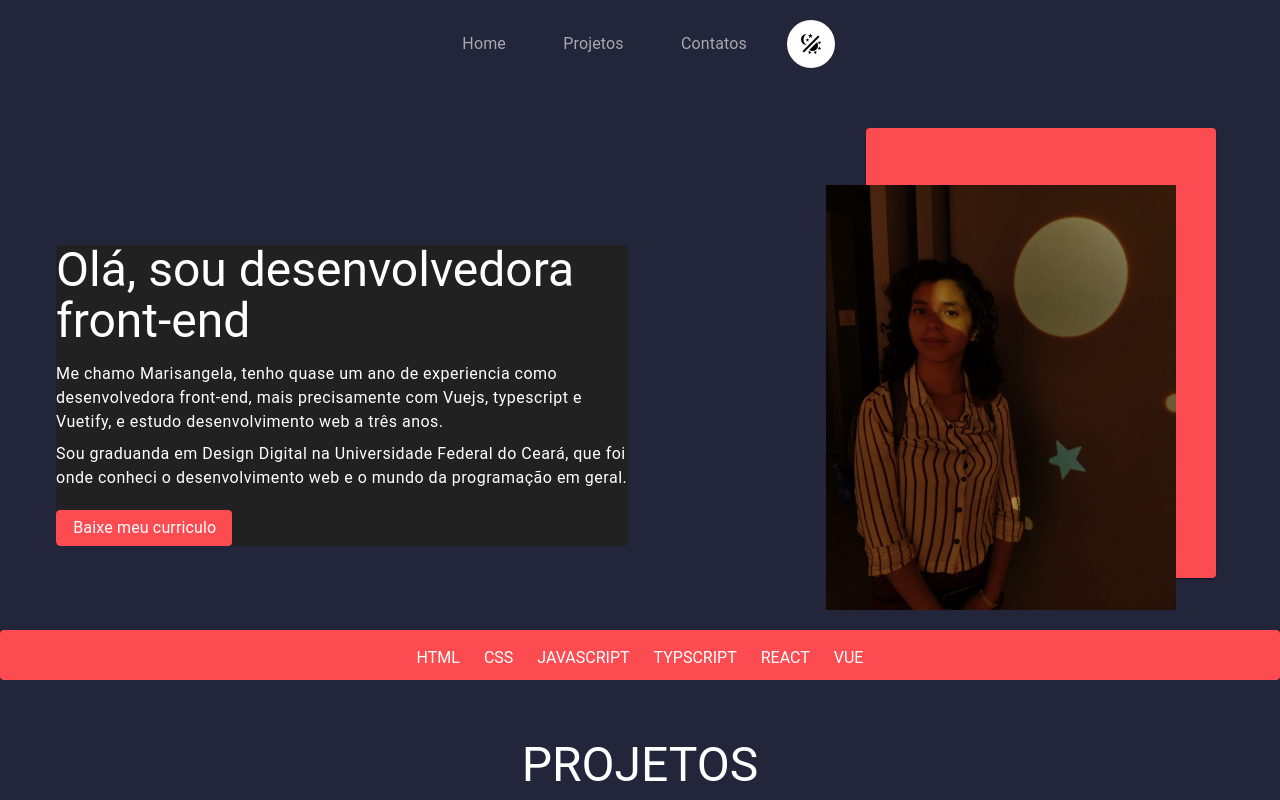
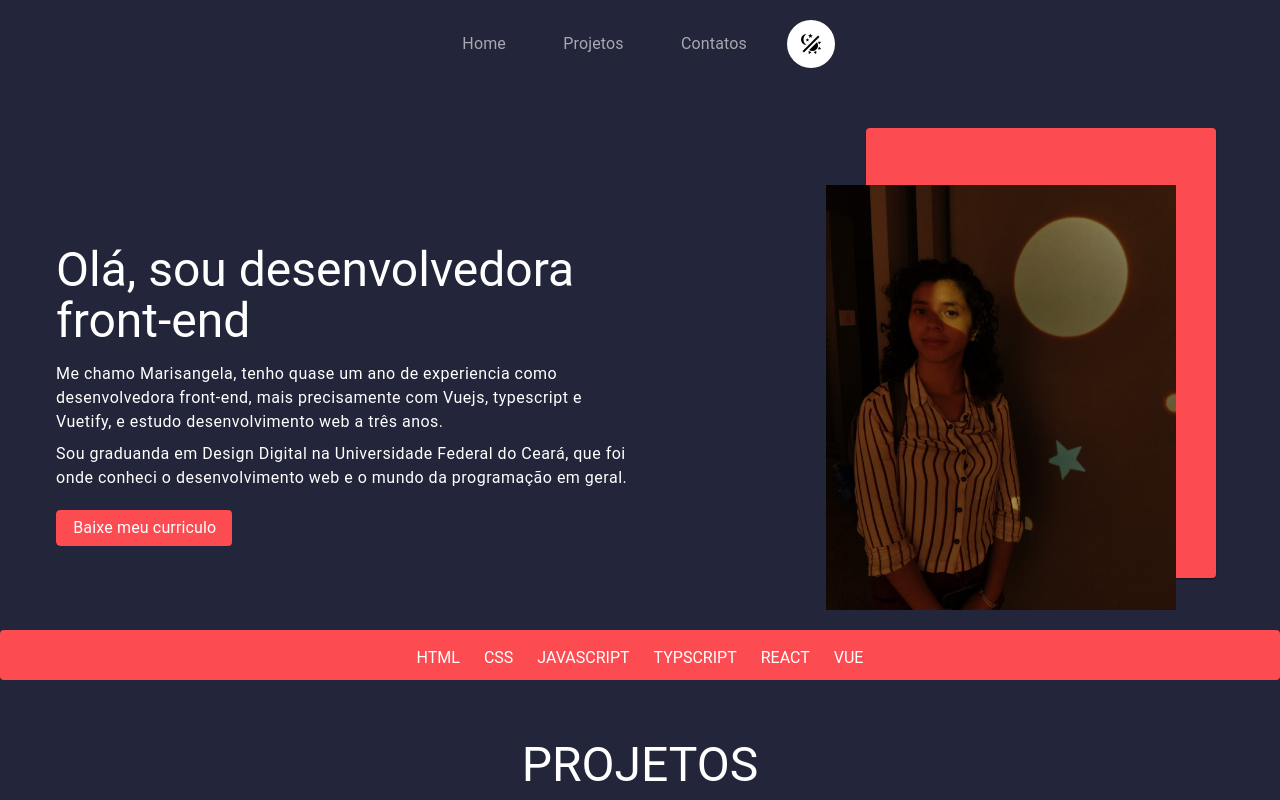
Before and after one commit to marisangela-sousa/meu-portfolio, a Vue app: page / in a window 1280 px wide. Shown: the top 800 px of the page. Built offline with nearby package versions, Linux system fonts and the light colour scheme.

Commit message:
Atualização do curriculo

```diff
--- a/src/stores/download.js
+++ b/src/stores/download.js
@@ -1,4 +1,4 @@
-const id = "1gZ_eGQh1bbNn7vGT0hz-woSYB1j_n2gs";
+const id = "182vBUlAujsZxqlmsS7Gsol6abZ9laQy_";
 const url = `https://drive.google.com/uc?export=download&id=${id}`;
 
 export const downloadCv = () => {
--- a/src/views/HomeView.vue
+++ b/src/views/HomeView.vue
@@ -31,7 +31,7 @@ function Download() {
       <v-row>
         <v-col cols="12" md="6"
                class="d-flex flex-column justify-md-end align-md-end align-xl-end ga-md-4 pb-md-16">
-          <v-card class=" pa-6 pa-md-0 w-100" flat>
+          <v-card class="bg-transparent pa-6 pa-md-0 w-100" flat>
             <v-card class="bg-transparent align-self-center" flat max-width="700px">
               <p class=" text-h4 text-lg-h3 text-xl-h2 text-secondary mb-4"> Olá, sou desenvolvedora front-end </p>
             </v-card>
```
